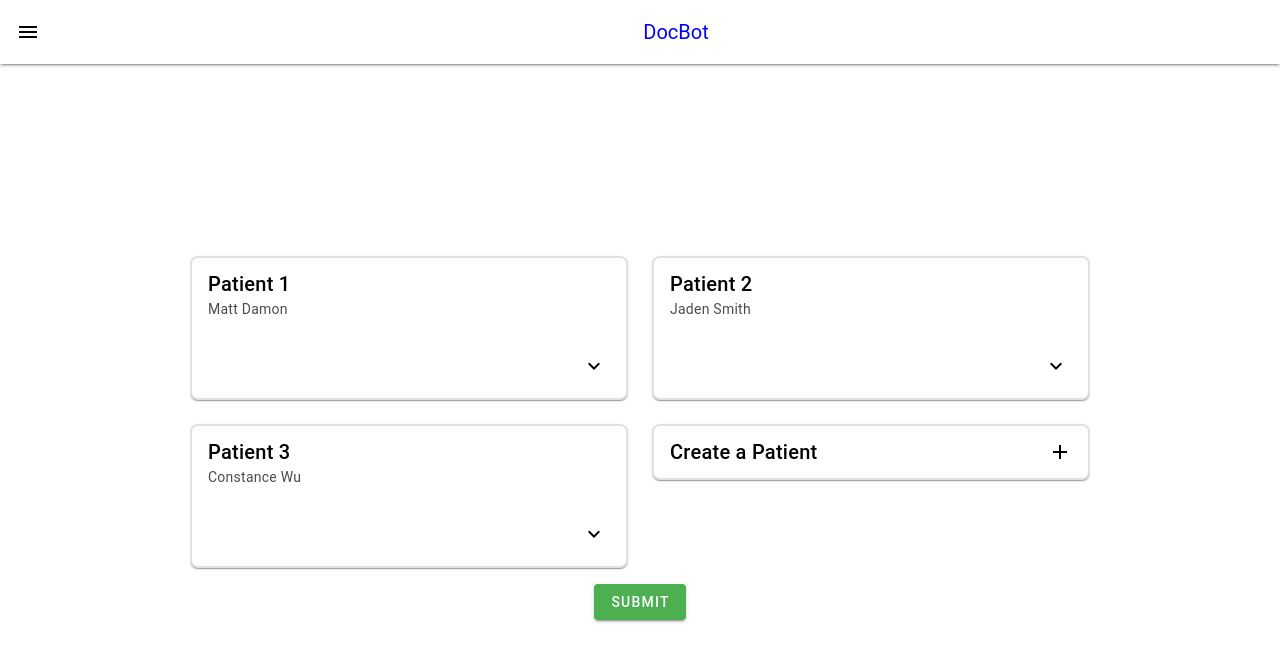
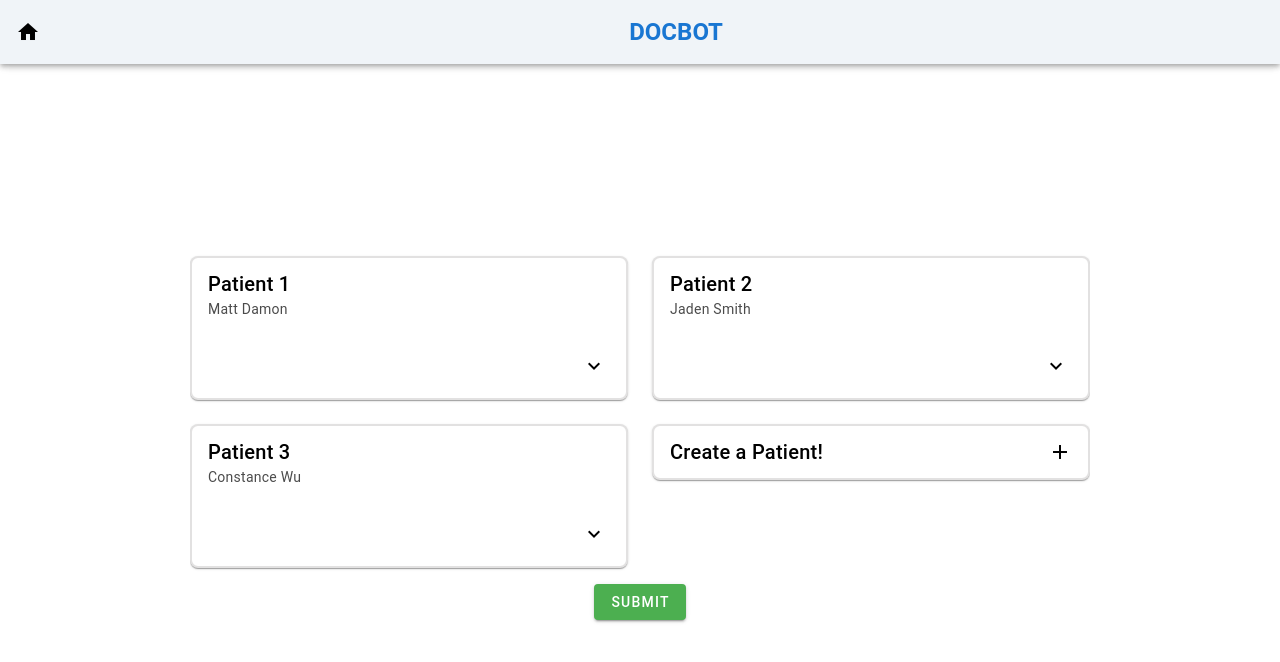
Before and after one commit to angelinabiswas/CS6326-Semester-Project, a Vue app in the folder vuetify-project/: page / in a window 1280 px wide. Shown: the top 662 px of the page. Built offline with nearby package versions, Linux system fonts and the light colour scheme.

Commit message:
finished UI

```diff
--- a/vuetify-project/src/App.vue
+++ b/vuetify-project/src/App.vue
@@ -1,12 +1,12 @@
 <template>
-  <v-app>
-    <v-app-bar :elevation="2" color="white"> <!-- Set background color to white -->
-      <template v-slot:prepend>
-        <v-app-bar-nav-icon></v-app-bar-nav-icon>
-      </template>
-      <v-spacer></v-spacer>
-      <v-app-bar-title class="text-center" style="color: blue;">DocBot</v-app-bar-title>
-      <v-spacer></v-spacer>
+  <v-app class="custom-theme">
+    <v-app-bar app color="#f0f4f8" class="app-bar">
+      <v-btn icon>
+        <v-icon color="black">mdi-home</v-icon>
+      </v-btn>
+      <v-spacer />
+      <v-app-bar-title class="docbot-title">DOCBOT</v-app-bar-title>
+      <v-spacer />
     </v-app-bar>
     <v-main style="background-color: white">
       <v-container class="fill-height">
@@ -46,7 +46,7 @@
 
             <v-col cols="6">
               <v-card
-              :class="['custom-card', { 'highlighted-card': selectedCard === 2 }]"
+                :class="['custom-card', { 'highlighted-card': selectedCard === 2 }]"
                 rounded="lg"
                 subtitle="Jaden Smith"
                 target="_blank"
@@ -104,11 +104,11 @@
 
             <v-col cols="6">
               <v-card
-                href="createPatient.vue"
                 class="custom-card"
                 rounded="lg"
                 target="_blank"
-                title="Create a Patient"
+                title="Create a Patient!"
+                @click="selectCard(4)"
                 append-icon="mdi-plus"
               >
               </v-card>
@@ -124,7 +124,7 @@
 </template>
 
 <script setup lang="ts">
-  //
+
   import { ref } from 'vue'
 // Array to hold the dropdown state for each card
 const show = ref([false, false, false]) // Use as many slots as you have cards
@@ -137,20 +137,16 @@ const toggleDropdown = (index: number) => {
 }
 
 const selectCard = (index: number) => {
-  selectedCard.value = selectedCard.value === index ? null : index; // Toggle selection
+  selectedCard.value = selectedCard.value === index ? null : index;
   console.log("selected card " + selectedCard.value);
 }
 </script>
 
 <style>
-.bg-white {
-  background-color: white;
-}
-
 .custom-card {
-  border: 2px solid rgba(109, 105, 105, 0.2); /* Light gray border */
+  border: 2px solid rgba(109, 105, 105, 0.2);
   color: black;
-  background-color: white !important; /* Force a white background */
+  background-color: white !important;
 }
 
 .highlighted-card {
@@ -158,12 +154,67 @@ const selectCard = (index: number) => {
   color: black;/* Change text color for contrast */
 }
 
-.v-card-title, .v-card-subtitle, .v-card-text {
+.custom-theme .v-card-title, .v-card-subtitle, .v-card-text {
   color: black
 }
 
-.v-icon{
+.custom-theme.v-icon{
   background: none !important;
   color: black;
 }
+
+.custom-theme .docbot-title {
+  color: #1976D2;
+  font-size: 1.5rem;
+  font-weight: bold;
+  text-align: center;
+}
+
+.custom-theme .submit-btn {
+  color: #4caf50;
+  border: 2px solid #4caf50;
+  font-weight: bold;
+  transition: 0.3s ease;
+  margin-right: 50px;
+}
+
+.custom-theme .submit-btn:hover {
+  background-color: #4caf50;
+  color: white;
+}
+
+.custom-theme .sidebar-title {
+  font-weight: bold;
+  width: 100%;
+  font-size: 1.2rem;
+  padding: 16px;
+}
+
+.custom-theme .patient-info-card {
+  margin: 8px 0;
+}
+
+.custom-theme .info-title {
+  font-size: 1.1rem;
+  font-weight: bold;
+}
+
+.custom-theme .v-icon {
+  color: black;
+}
+
+.custom-theme .symptoms-list {
+  padding-left: 16px;
+  list-style-type: disc;
+  margin: 8px 0;
+}
+
+.custom-theme .bias-select {
+  border: 2px solid blue;
+  border-radius: 4px;
+}
+
+.custom-theme .bias-select:hover {
+  background-color: rgba(0, 0, 255, 0.1);
+}
 </style>
```
